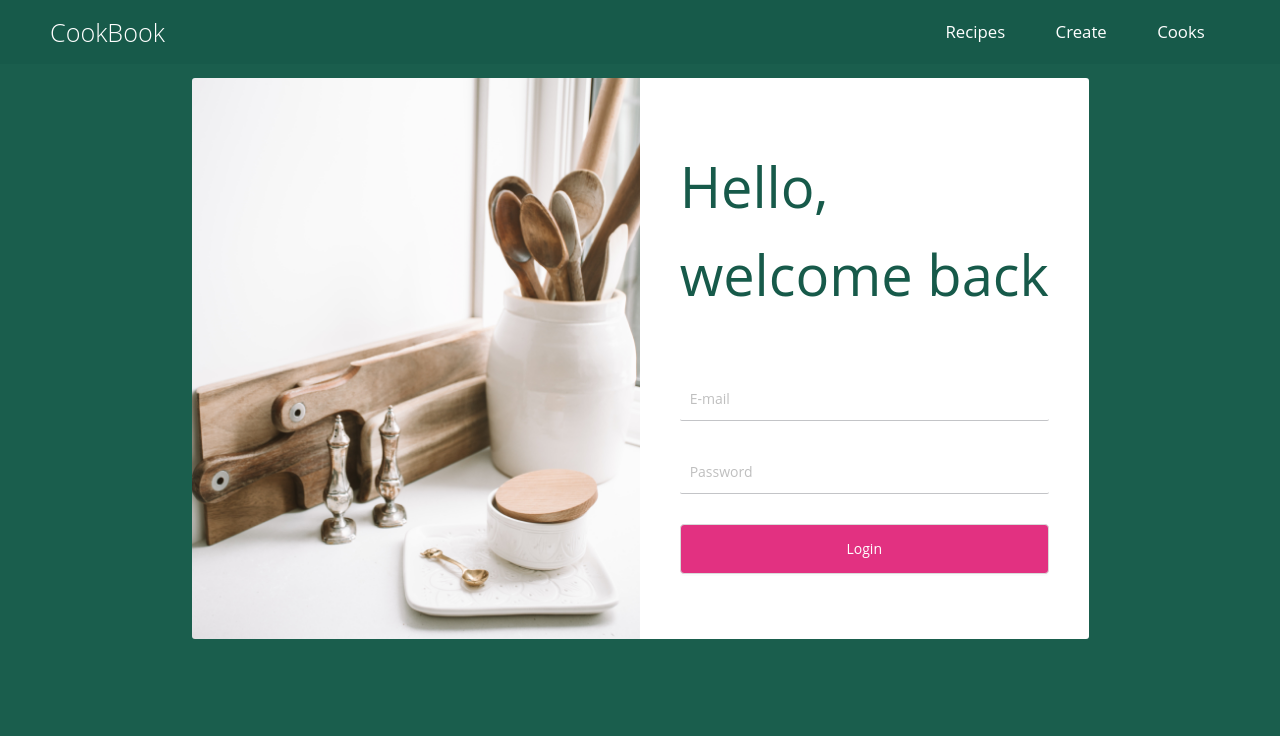
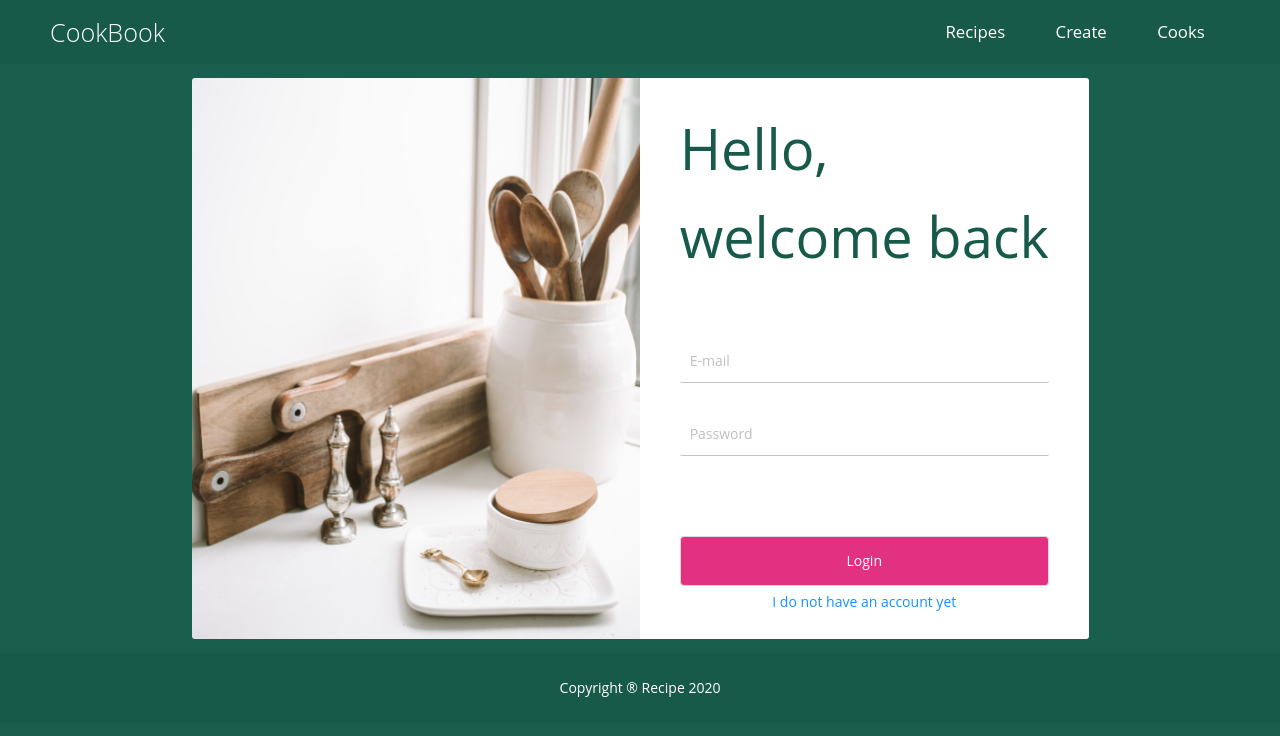
Before and after one commit to papadopan/recipes-fsnd, a React (Create React App) app in the folder ui/: page /login in a window 1280 px wide. Shown: the top 736 px of the page. Built offline with nearby package versions, Linux system fonts and the light colour scheme.

Commit message:
frontend: signup form init

```diff
--- a/ui/src/components/Index/App.js
+++ b/ui/src/components/Index/App.js
@@ -1,12 +1,12 @@
-import React from "react";
+import React, { useEffect } from "react";
 import { connect } from "react-redux";
-import { loginUser } from "../../actions/auth";
 import RecipeHeader from "../Header";
 import Recipes from "../Recipes";
 import RecipeDetails from "../Recipes/RecipeDetails";
 import Cook from "../Cook";
 import Form from "../Form";
 import Welcome from "../Welcome";
+import Signup from "../SignUpForm";
 import Footer from "../Footer";
 import { Layout } from "antd";
 import styled from "styled-components";
@@ -27,6 +27,10 @@ const AntFooter = styled(Layout.Footer)`
 const AntContent = styled(Content)``;
 
 function App({ user, login }) {
+  useEffect(() => {
+    console.log("Antonios");
+    return () => {};
+  }, []);
   return (
     <Layout>
       <AntHeader>
@@ -36,15 +40,16 @@ function App({ user, login }) {
         <Switch>
           <Route exact path="/" component={Recipes} />
           <Route exact path="/login" component={Welcome} />
+          <Route exact path="/signup" component={Signup} />
           <Route exact path="/recipe" component={Recipes} />
           <Route path="/recipe/:id" component={RecipeDetails} />
           <Route path="/create" component={Form} />
           <Route path="/cook" component={Cook} />
         </Switch>
       </AntContent>
-      {/* <AntFooter>
+      <AntFooter>
         <Footer />
-      </AntFooter> */}
+      </AntFooter>
     </Layout>
   );
 }
--- a/ui/src/components/LoginForm/Login.js
+++ b/ui/src/components/LoginForm/Login.js
@@ -8,6 +8,7 @@ import { connect } from "react-redux";
 import { loginUser } from "../../actions/auth";
 import { Row, Col, Spin } from "antd";
 import styled from "styled-components";
+import { Link } from "react-router-dom";
 
 const MainDiv = styled.div`
   margin: 10px;
@@ -17,9 +18,16 @@ const SubmitButton = styled(Button)`
   height: 50px;
   width: 100%;
   max-width: 380px;
+  margin: 50px 0 0 0;
   background: var(--color-button);
   border-radius: 4px;
   color: var(--color-white);
+`;
+
+const Div = styled.div`
+  text-align: center;
+  width: 100%;
+  margin-top: 5px;
 `;
 
 const Login = ({ login, loading, error }) => {
@@ -70,6 +78,9 @@ const Login = ({ login, loading, error }) => {
           >
             Login
           </SubmitButton>
+          <Div>
+            <Link to="/signup">I do not have an account yet</Link>
+          </Div>
         </Form>
       )}
     </Formik>
--- /dev/null
+++ b/ui/src/components/SignUpForm/SignUp.js
@@ -0,0 +1,61 @@
+import React from "react";
+import PropTypes from "prop-types";
+import { Row, Col, Space } from "antd";
+import styled from "styled-components";
+import login from "../../utils/images/login.jpg";
+
+const MainDiv = styled.div`
+  background: var(--color-secondary);
+  padding: 1em 3em;
+  height: 100%;
+`;
+
+const FormDiv = styled.div`
+  background: var(--color-white);
+  height: 100%;
+  border-top-right-radius: 3px;
+  border-bottom-right-radius: 3px;
+`;
+
+const Title = styled.h1`
+  font-family: Open Sans;
+  font-size: 4em;
+  color: var(--color-main);
+  margin: 0;
+`;
+
+const Img = styled.img`
+  width: 100%;
+  border-top-left-radius: 3px;
+  border-bottom-left-radius: 3px;
+`;
+
+const SignUp = (props) => {
+  return (
+    <MainDiv>
+      <Row justify="center" align="center">
+        <Col xs={24} sm={12} md={9} lg={9} xl={9}>
+          <Img src={login} />
+        </Col>
+        <Col xs={24} sm={12} md={9} lg={9} xl={9}>
+          <FormDiv>
+            <Row justify="middle" align="center" style={{ height: "100%" }}>
+              <Col>
+                <Space direction="vertical" size={60}>
+                  <div>
+                    <Title>Hello,</Title>
+                    <Title>welcome back</Title>
+                  </div>
+                </Space>
+              </Col>
+            </Row>
+          </FormDiv>
+        </Col>
+      </Row>
+    </MainDiv>
+  );
+};
+
+SignUp.propTypes = {};
+
+export default SignUp;
--- /dev/null
+++ b/ui/src/components/SignUpForm/index.js
@@ -0,0 +1 @@
+export { default } from "./SignUp";
```
